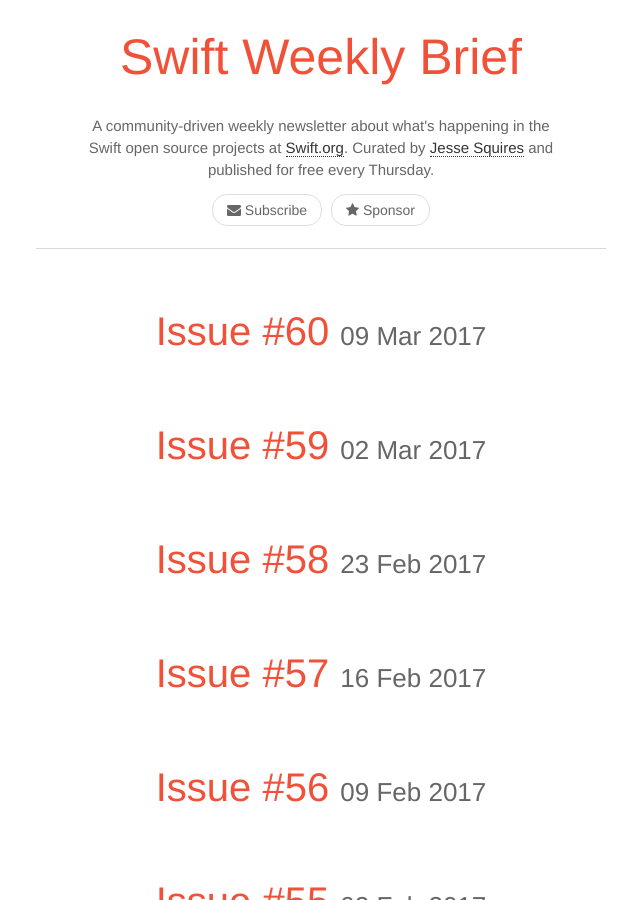
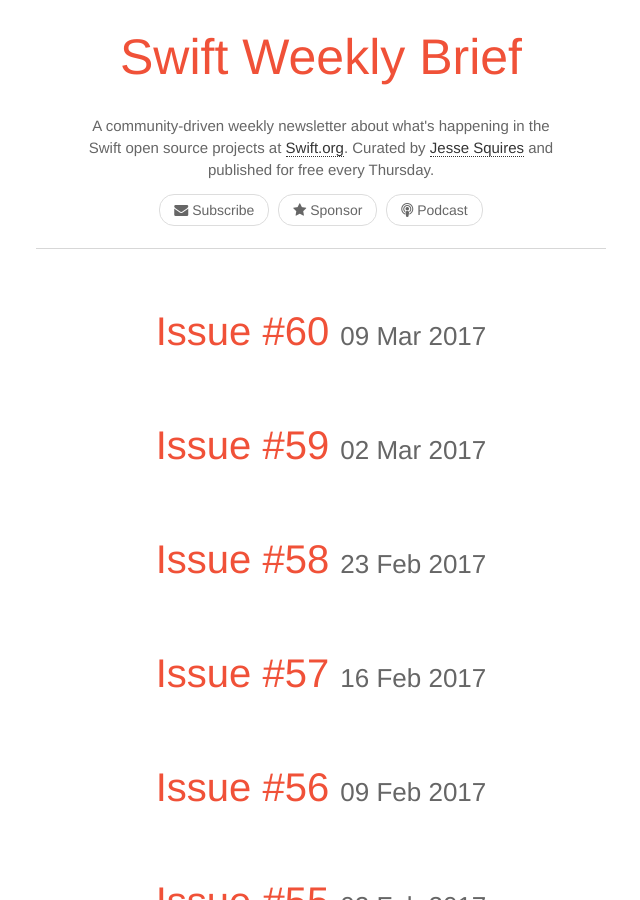
Before and after one commit to SwiftWeekly/swiftweekly.github.io, a Jekyll site: the page built from index.html, in a window 1280 px wide and 900 px high. Shown: the whole window, without its empty margins (319-959 px from the left). Built offline with Jekyll 4.4.1, drawn with Linux system fonts in a browser that asks for light colours.

Commit message:
add podcast link to header

```diff
--- a/_includes/subscribe.html
+++ b/_includes/subscribe.html
@@ -5,6 +5,7 @@
          <ul class="pager">
             <li><a href="/subscribe" title="Subscribe via Email"><i class="fa fa-envelope" aria-hidden="true"></i> Subscribe</a></li>
             <li><a href="/sponsorship" title="Become a sponsor"><i class="fa fa-star" aria-hidden="true"></i> Sponsor</a></li>
+            <li><a href="https://spec.fm/podcasts/swift-unwrapped" title="Swift Unwrapped"><i class="fa fa-podcast" aria-hidden="true"></i> Podcast</a></li>
          </ul>
       </nav>
    </div> <!-- col -->
```
